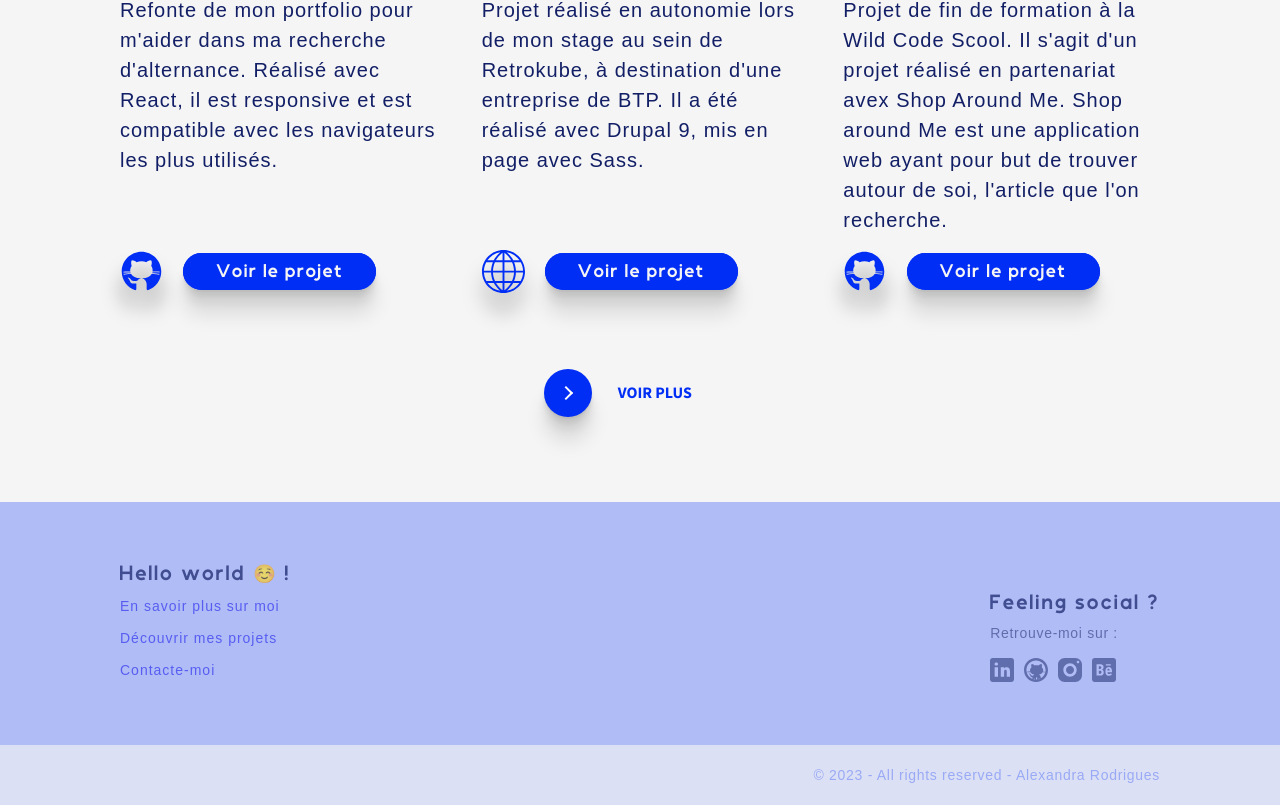
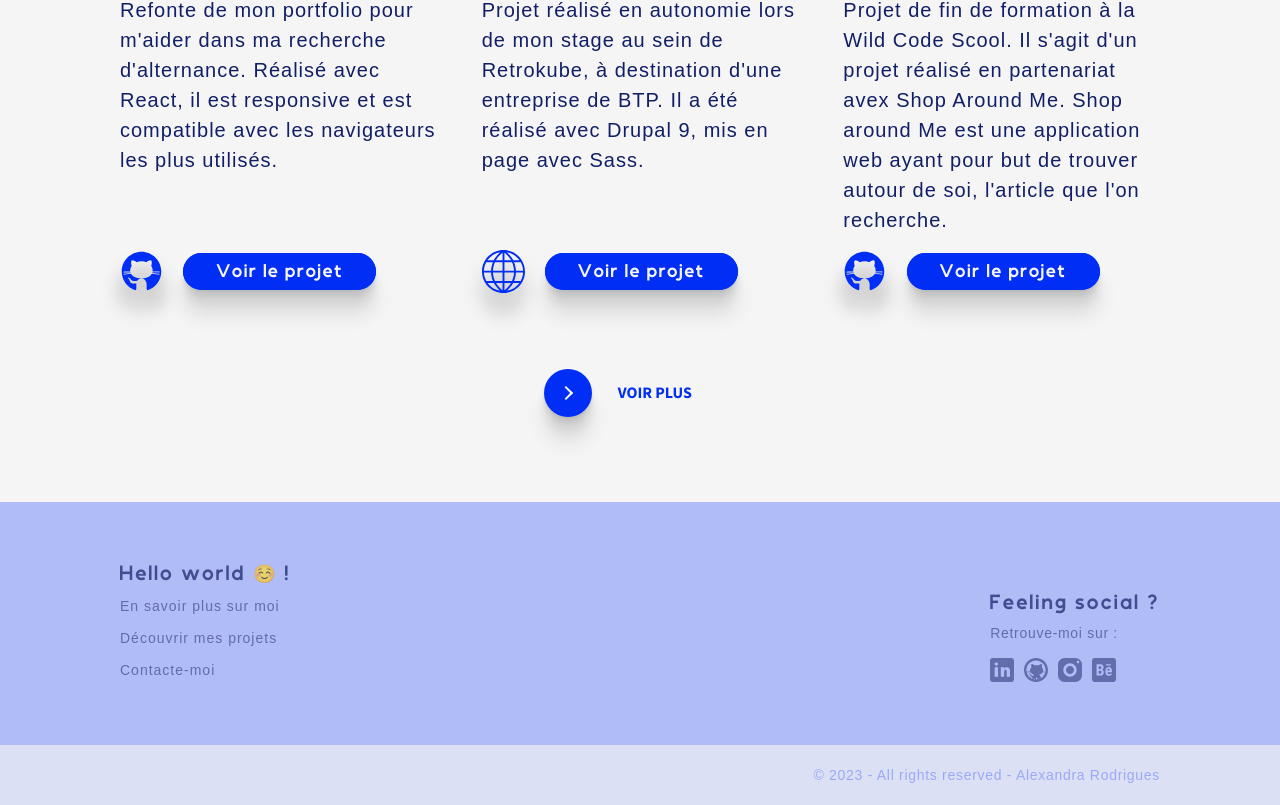
Before and after one commit to Alexandra-Rdrgs/portfolio_23, a React (Vite) app: page / in a window 1280 px wide. Shown: the part 1557-2362 px from the top of the page. Built offline with nearby package versions, Linux system fonts and the light colour scheme.

Commit message:
Fixed style and an ugly fix

```diff
--- a/src/assets/sass/layout/_footer.scss
+++ b/src/assets/sass/layout/_footer.scss
@@ -8,9 +8,15 @@ footer {
       row-gap: 30px;
       div.structure {
         a {
+          color: $deepblue;
           font-size: 14px;
           opacity: 0.5;
           &:visited {
+            font-size: 14px;
+            color: $deepblue;
+            opacity: 0.5;
+          }
+          &:hover {
             font-size: 14px;
             color: $deepblue;
             opacity: 0.5;
--- a/src/components/Footer.jsx
+++ b/src/components/Footer.jsx
@@ -5,6 +5,9 @@ import Instagram from "../assets/images/icons/instagram_blue.svg";
 import Behance from "../assets/images/icons/behance_blue.svg";
 
 function Footer() {
+  const toTop = () => {
+    window.scrollTo(0, 0);
+  };
   return (
     <footer>
       <section className="pre_footer">
@@ -12,13 +15,19 @@ function Footer() {
           <div className="structure">
             <h5>Hello world ☺️ !</h5>
             <p>
-              <Link to="/about">En savoir plus sur moi</Link>
+              <Link to="/about" onClick={toTop}>
+                En savoir plus sur moi
+              </Link>
             </p>
             <p>
-              <Link to="/projects">Découvrir mes projets</Link>
+              <Link to="/projects" onClick={toTop}>
+                Découvrir mes projets
+              </Link>
             </p>
             <p>
-              <Link to="/contact">Contacte-moi</Link>
+              <Link to="/contact" onClick={toTop}>
+                Contacte-moi
+              </Link>
             </p>
             {/* <p>
             <a href="" target="_blank">
@@ -52,7 +61,10 @@ function Footer() {
                 </Link>
               </li>
               <li>
-                <Link to="https://www.behance.net/alexandra-rdrgs" target="_blank">
+                <Link
+                  to="https://www.behance.net/alexandra-rdrgs"
+                  target="_blank"
+                >
                   <img src={Behance} alt="behance-logo" />
                 </Link>
               </li>
```
